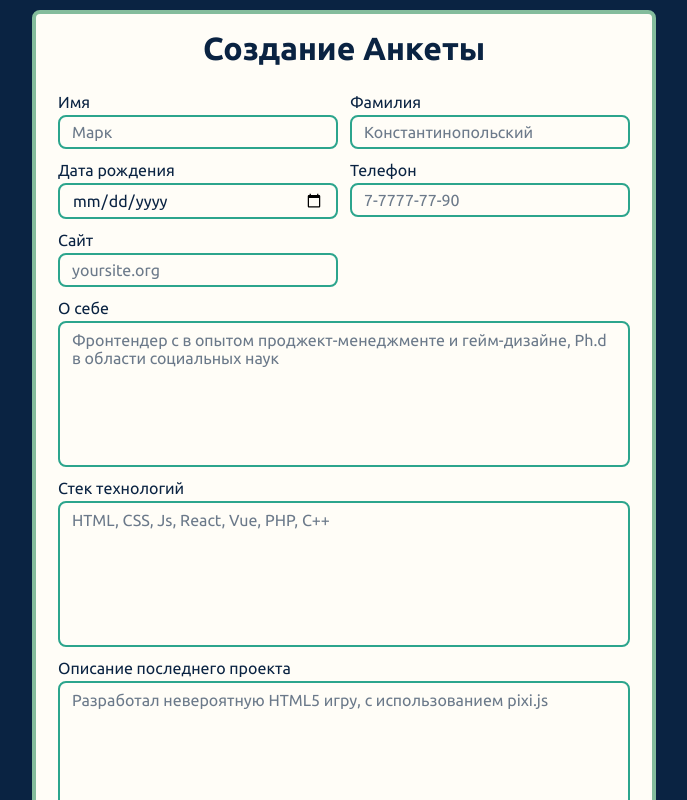
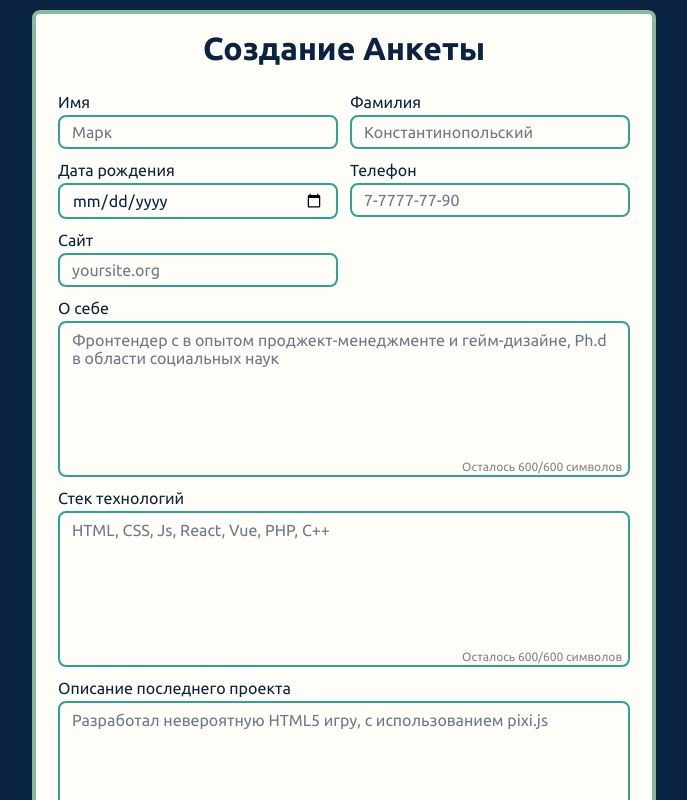
Before and after one commit to Ginger-owl/react_immersion, a React (Create React App) app in the folder hw_1/: page / in a window 1280 px wide. Shown: the top 800 px of the page, without its empty margins (296-983 px from the left). Built offline with nearby package versions, Linux system fonts and the light colour scheme.

Commit message:
feat: add char counter for textarea and holders for errors and counters

```diff
--- a/hw_1/src/Components/Form/Form.jsx
+++ b/hw_1/src/Components/Form/Form.jsx
@@ -3,13 +3,17 @@ import './Form.css'
 import Input from '../Input/Input';
 import Textarea from '../Textarea/Textarea';
 import Button from '../Button/Button';
-import { data, initialState } from '../../utils/data'
-import phoneNumberFormat from '../../utils/formatter';
+import { data, initialState, initialErrors } from '../../utils/data'
+import { formatPhoneNumber } from '../../utils/formatter';
 
 export default class Form extends React.Component {
   constructor() {
     super()
-    this.state = {...initialState}
+    this.state = {
+      'data': initialState,
+      'errors': initialErrors,
+      'charCounters': {}
+    }
     this.handleSubmit = this.handleSubmit.bind(this)
   }
 
@@ -19,13 +23,21 @@ export default class Form extends React.Component {
     this.setState(() => initialState)
   }
 
-  handleInput(e, name) {
-    if (name === 'phone') {
-      const formattedNumber =  phoneNumberFormat(e.target.value);
-      this.setState({ [name]: formattedNumber })
-    } else {
-      this.setState({ [name]: e.target.value })
-    }
+  handleChange(e) {
+    const { name, value } = e.target
+    this.setState({
+      data: {
+        ...this.state.data,
+        [name] :
+          name === 'phone' ? formatPhoneNumber(value) : value,
+      }
+    })
+    this.setState({
+      errors: { ...this.state.errors, [name]: ''}
+    })
+    this.setState({
+      charCounters: { ...this.state.charCounters, [name]: value.length}
+    })
   }
 
   render = () => (
@@ -45,8 +57,10 @@ export default class Form extends React.Component {
                     key={item.name}
                     name={item.name}
                     placeholder={item.placeholder}
-                    value = {this.state[item.name]}
-                    onChange={e => this.handleInput(e, item.name)}
+                    value = {this.state.data[item.name]}
+                    onChange={e => this.handleChange(e, item.name)}
+                    counter={this.state.charCounters[item.name]}
+                    error={this.state.errors[item.name]}
                     />
         } else {
           return <Input
@@ -56,8 +70,9 @@ export default class Form extends React.Component {
                   key={item.name}
                   name={item.name}
                   placeholder={item.placeholder}
-                  value = {this.state[item.name]}
-                  onChange={e => this.handleInput(e, item.name)}
+                  value = {this.state.data[item.name]}
+                  onChange={e => this.handleChange(e, item.name)}
+                  error={this.state.errors[item.name]}
                 />
         }
       }
--- a/hw_1/src/Components/Input/Input.jsx
+++ b/hw_1/src/Components/Input/Input.jsx
@@ -2,7 +2,7 @@ import React from "react";
 import './Input.css'
 
 export default class Input extends React.Component {
-  constructor(props) {
+  /* constructor(props) {
     super()
     this.label = props.label
     this.type = props.type
@@ -11,26 +11,27 @@ export default class Input extends React.Component {
     this.placeholder = props.placeholder
     this.onChange = props.onChange
     this.value = props.value
-  }
+    this.error = props.error
+  } */
 
 
   render = () => {
-    const onChange = this.props.onChange
-    const value = this.props.value
+    const {id, type, label, name, placeholder, value, onChange, error} = this.props
 
     return (
       <div className="fields__field field">
-        <label className="field__label" htmlFor={this.id}>
-          {this.label}
+        <label className="field__label" htmlFor={id}>
+          {label}
         </label>
         <input
           className="field__input field__input-text"
-          type={this.type}
-          id={this.id}
-          name={this.name}
-          placeholder={this.placeholder}
+          type={type}
+          id={id}
+          name={name}
+          placeholder={placeholder}
           value={value}
           onChange={onChange} />
+          {error && <p className="input-error">{error}</p>}
       </div>
     )
     }
--- a/hw_1/src/Components/Textarea/Textarea.css
+++ b/hw_1/src/Components/Textarea/Textarea.css
@@ -1,6 +1,18 @@
+.field-textarea {
+  position: relative;
+}
+
 .field__input-textarea {
-  padding: 8px 12px;
+  padding: 8px 12px 18px;
   resize: none;
   color: #0A2342;
   background-color: #FFFDF7;
 }
+
+.textarea-counter {
+  position: absolute;
+  bottom: 4px;
+  right: 8px;
+  font-size: 12px;
+  color: #848484;
+}
--- a/hw_1/src/Components/Textarea/Textarea.jsx
+++ b/hw_1/src/Components/Textarea/Textarea.jsx
@@ -3,26 +3,27 @@ import './Textarea.css';
 import Input from "../Input/Input";
 
 export default class Textarea extends Input {
-
   render = () => {
-    const onChange = this.props.onChange
-    const value = this.props.value
+    const {id, label, name, placeholder, value, onChange, counter, error} = this.props
 
     return (
       <div className="fields__field field field-textarea">
-        <label className="field__label" htmlFor={this.id}>
-          {this.label}
+        <label className="field__label" htmlFor={id}>
+          {label}
         </label>
         <textarea
           className="field__input field__input-textarea"
-          id={this.id}
-          key={this.id}
-          name={this.name}
-          placeholder={this.placeholder}
+          id={id}
+          key={id}
+          name={name}
+          placeholder={placeholder}
           rows="7"
           value={value}
           onChange={onChange}
+          maxLength={'600'}
           ></textarea>
+          <p className="textarea-counter">Осталось { counter == null ? 600 : 600 - counter }/600 символов</p>
+          {error && <p className="textarea-error">{error}</p>}
       </div>
     )
     }
--- a/hw_1/src/utils/data.js
+++ b/hw_1/src/utils/data.js
@@ -52,3 +52,7 @@ export const data = [
 export const initialState = data.reduce((initState, item) => {
   return {...initState, [item.name]: ''}
 }, {})
+
+export const initialErrors = data.reduce((initErrors, item) => {
+  return {...initErrors, [item.name]: ''}
+}, {})
--- a/hw_1/src/utils/formatter.js
+++ b/hw_1/src/utils/formatter.js
@@ -1,4 +1,4 @@
-export default function phoneNumberFormat(number) {
+export function formatPhoneNumber(number) {
   if (!number) {
     return number;
   }
```
